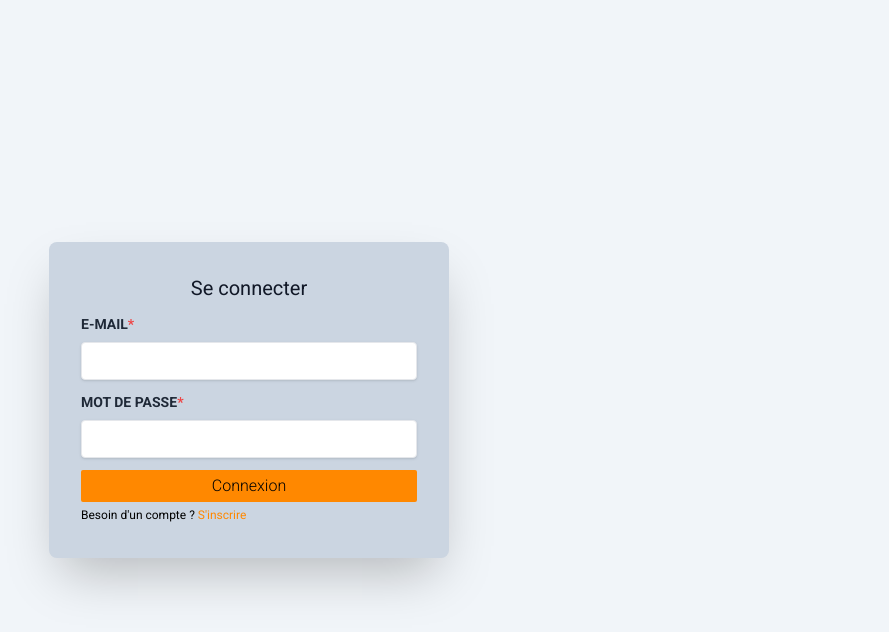
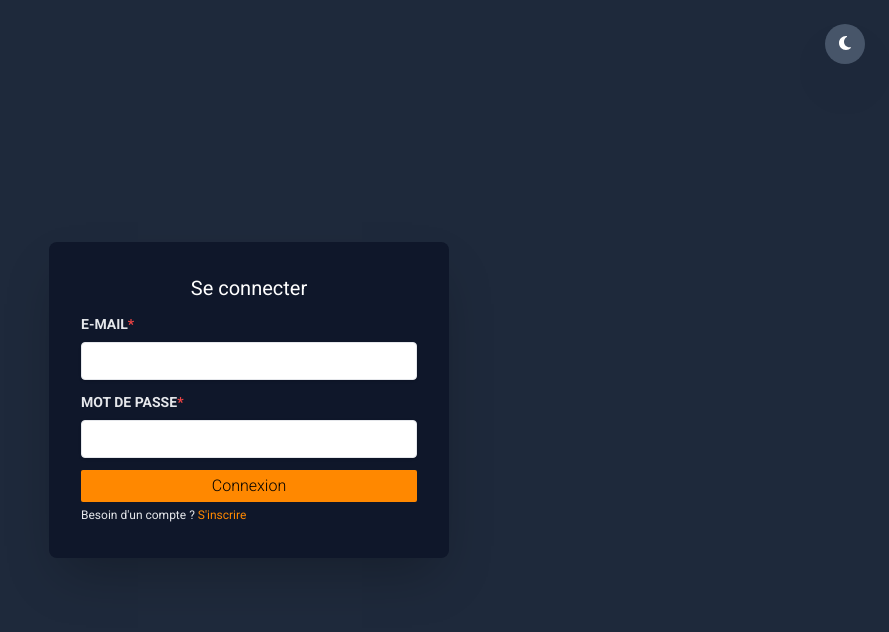
Before and after one commit to AvaN0x/mewo-react-project-2023, a React (Vite) app in the folder client/: page /auth/login in a window 1280 px wide. Shown: the top 632 px of the page, without its empty margins (391-1280 px from the left). Built offline with nearby package versions, Linux system fonts and the light colour scheme.

Commit message:
feat(client): :sparkles: add theme provider

```diff
--- a/client/package.json
+++ b/client/package.json
@@ -10,6 +10,9 @@
 		"preview": "vite preview"
 	},
 	"dependencies": {
+		"@fortawesome/fontawesome-svg-core": "^6.2.1",
+		"@fortawesome/free-solid-svg-icons": "^6.2.1",
+		"@fortawesome/react-fontawesome": "^0.2.0",
 		"react": "^18.2.0",
 		"react-dom": "^18.2.0",
 		"react-router-dom": "^6.7.0"
--- /dev/null
+++ b/client/src/components/ThemeButton.tsx
@@ -0,0 +1,22 @@
+import { useContext } from "react";
+import { FontAwesomeIcon } from "@fortawesome/react-fontawesome";
+import { faMoon, faSun } from "@fortawesome/free-solid-svg-icons";
+import { ThemeContext } from "./context/ThemeProvider";
+
+export default function ThemeButton({ className }: { className?: string }) {
+	const { theme, change } = useContext(ThemeContext);
+
+	const handleClick = () => {
+		// Change should always be defined at this point
+		if (change) {
+			change(theme === "dark" ? "light" : "dark");
+		}
+	};
+
+	return (
+		<button className={className} onClick={handleClick}>
+			{theme === "dark" && <FontAwesomeIcon icon={faMoon} />}
+			{theme === "light" && <FontAwesomeIcon icon={faSun} />}
+		</button>
+	);
+}
--- /dev/null
+++ b/client/src/components/context/ThemeProvider.tsx
@@ -0,0 +1,18 @@
+import { createContext, useState } from "react";
+
+export const ThemeContext = createContext<ThemeContext>({ theme: "dark" });
+
+export default function Header({ children }: { children?: JSX.Element }) {
+	const [theme, setTheme] = useState<Theme>("dark");
+
+	const changeTheme = (newTheme: Theme) => {
+		console.log("save changed to", newTheme);
+
+		setTheme(newTheme);
+	};
+	return (
+		<ThemeContext.Provider value={{ theme, change: changeTheme }}>
+			<div className={`${theme}`}>{children}</div>
+		</ThemeContext.Provider>
+	);
+}
--- a/client/src/components/layout/Header.tsx
+++ b/client/src/components/layout/Header.tsx
@@ -1,7 +1,10 @@
+import ThemeButton from "../ThemeButton";
+
 export default function Header() {
 	return (
 		<header className="flex fixed top-0 left-0 right-0 h-12 w-screen bg-primary">
 			top bar
+			<ThemeButton />
 		</header>
 	);
 }
--- a/client/src/layouts/AuthLayout.tsx
+++ b/client/src/layouts/AuthLayout.tsx
@@ -1,8 +1,13 @@
 import { Outlet } from "react-router-dom";
+import ThemeButton from "../components/ThemeButton";
 
 export default function DefaultLayout() {
 	return (
 		<main className="flex flex-col items-center bg-slate-100 dark:bg-slate-800 h-screen justify-center font-roboto">
+			<div className="absolute top-6 right-6 bg-slate-600 aspect-square w-10 h-10 flex flex-col justify-center text-white rounded-full shadow-2xl hover:scale-105 transition-transform">
+				<ThemeButton className="h-full w-full" />
+			</div>
+
 			<div className="rounded-lg bg-slate-300 dark:bg-slate-900 p-8 shadow-2xl min-w-[400px]">
 				<Outlet />
 			</div>
--- a/client/src/pages/auth/Login.tsx
+++ b/client/src/pages/auth/Login.tsx
@@ -33,7 +33,7 @@ export default function Login() {
 					Connexion
 				</button>
 			</Form>
-			<span className="text-xs">
+			<span className="text-xs dark:text-gray-200">
 				Besoin d'un compte ?{" "}
 				<Link to="/auth/register" className="text-primary">
 					S'inscrire
--- a/client/src/pages/auth/Register.tsx
+++ b/client/src/pages/auth/Register.tsx
@@ -30,7 +30,7 @@ export default function Register() {
 					Inscription
 				</button>
 			</Form>
-			<span className="text-xs">
+			<span className="text-xs dark:text-gray-200">
 				Tu as déjà un compte ?{" "}
 				<Link to="/auth/login" className="text-primary">
 					Se connecter
--- /dev/null
+++ b/client/src/types/types.d.ts
@@ -0,0 +1,6 @@
+type Theme = "dark" | "light";
+
+type ThemeContext = {
+	theme: Theme;
+	change?: (theme: Theme) => void;
+};
```
Also changed, not shown: client/src/main.tsx (+5 -2 lines), 1 other file (tests, documents, lock files or other folders).
